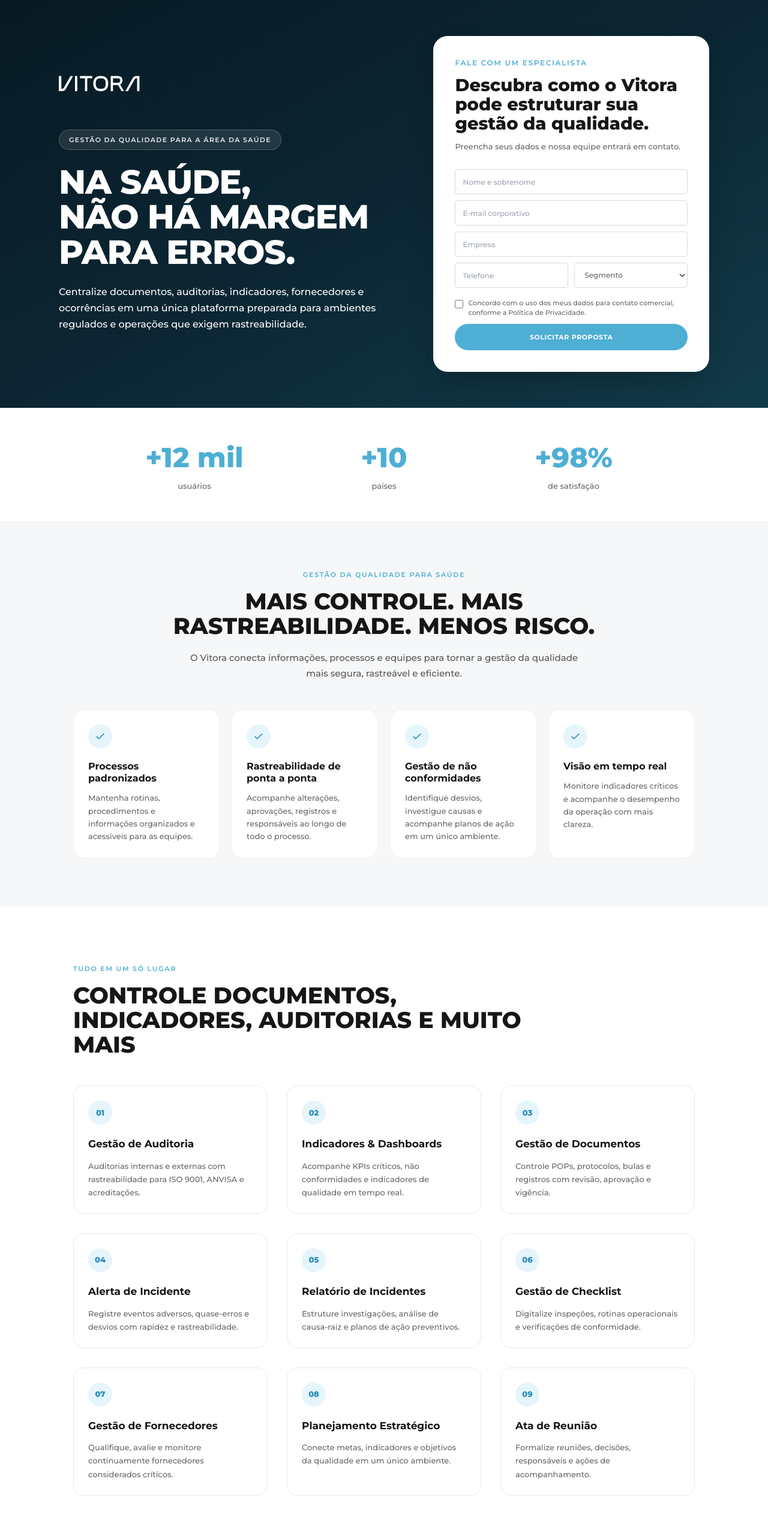
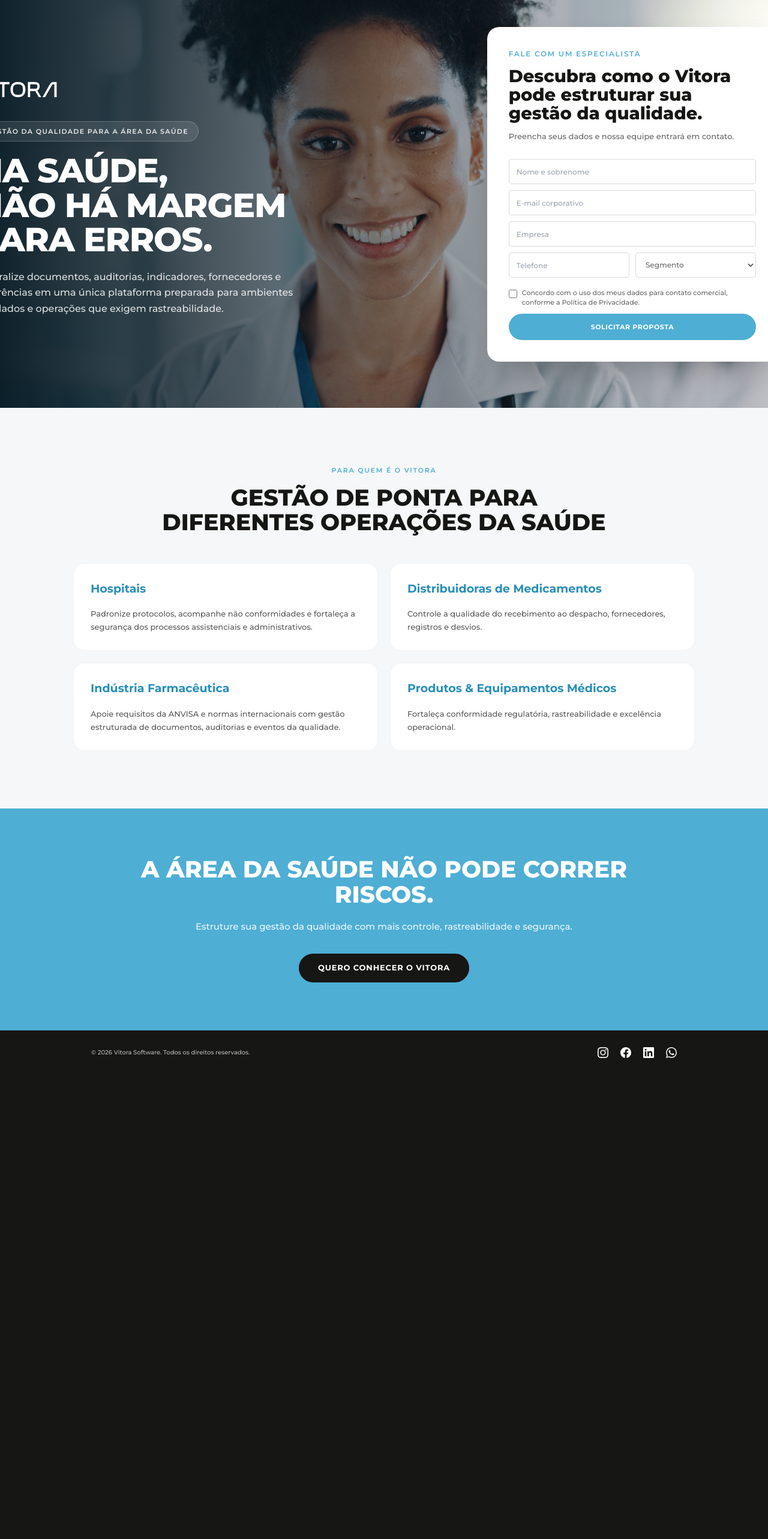
Before and after one commit to matheusoliveirafaurgs/LPVitConfies, a Next.js app: page /saude in a window 1280 px wide. Shown: the top 2566 px of the page at 60% size. After the commit the page ends 1792 px from the top, so only its background shows below. Built offline with nearby package versions, Linux system fonts and the light colour scheme.

Commit message:
feat: atualiza landing pages de saude e consultoria

```diff
--- a/app/saude/page.jsx
+++ b/app/saude/page.jsx
@@ -79,77 +79,6 @@
   url: "https://lp.vitora.com.br/saude",
 };
 
-const BENEFICIOS = [
-  {
-    titulo: "Processos padronizados",
-    texto:
-      "Mantenha rotinas, procedimentos e informações organizados e acessíveis para as equipes.",
-  },
-  {
-    titulo: "Rastreabilidade de ponta a ponta",
-    texto:
-      "Acompanhe alterações, aprovações, registros e responsáveis ao longo de todo o processo.",
-  },
-  {
-    titulo: "Gestão de não conformidades",
-    texto:
-      "Identifique desvios, investigue causas e acompanhe planos de ação em um único ambiente.",
-  },
-  {
-    titulo: "Visão em tempo real",
-    texto:
-      "Monitore indicadores críticos e acompanhe o desempenho da operação com mais clareza.",
-  },
-];
-
-const FUNCIONALIDADES = [
-  {
-    titulo: "Gestão de Auditoria",
-    texto:
-      "Auditorias internas e externas com rastreabilidade para ISO 9001, ANVISA e acreditações.",
-  },
-  {
-    titulo: "Indicadores & Dashboards",
-    texto:
-      "Acompanhe KPIs críticos, não conformidades e indicadores de qualidade em tempo real.",
-  },
-  {
-    titulo: "Gestão de Documentos",
-    texto:
-      "Controle POPs, protocolos, bulas e registros com revisão, aprovação e vigência.",
-  },
-  {
-    titulo: "Alerta de Incidente",
-    texto:
-      "Registre eventos adversos, quase-erros e desvios com rapidez e rastreabilidade.",
-  },
-  {
-    titulo: "Relatório de Incidentes",
-    texto:
-      "Estruture investigações, análise de causa-raiz e planos de ação preventivos.",
-  },
-  {
-    titulo: "Gestão de Checklist",
-    texto:
-      "Digitalize inspeções, rotinas operacionais e verificações de conformidade.",
-  },
-  {
-    titulo: "Gestão de Fornecedores",
-    texto:
-      "Qualifique, avalie e monitore continuamente fornecedores considerados críticos.",
-  },
-  {
-    titulo: "Planejamento Estratégico",
-    texto:
-      "Conecte metas, indicadores e objetivos da qualidade em um único ambiente.",
-  },
-  {
-    titulo: "Ata de Reunião",
-    texto:
-      "Formalize reuniões, decisões, responsáveis e ações de acompanhamento.",
-  },
-];
-
 const SEGMENTOS = [
   {
     titulo: "Hospitais",
@@ -182,20 +111,6 @@
   "Conformidade ANVISA",
   "Auditorias internas",
 ];
-
-function IconeCheck() {
-  return (
-    <svg viewBox="0 0 24 24" fill="none" aria-hidden="true" className="h-5 w-5">
-      <path
-        d="M5 12.5l4 4L19 7"
-        stroke="currentColor"
-        strokeWidth="2"
-        strokeLinecap="round"
-        strokeLinejoin="round"
-      />
-    </svg>
-  );
-}
 
 function IconeInstagram(props) {
   return (
@@ -245,24 +160,65 @@
           id="contato"
           className="relative overflow-hidden bg-[#071A24] text-white"
         >
-          <div className="absolute inset-0 bg-gradient-to-br from-[#071A24] via-[#0B2633] to-[#123B4A]" />
+          <div className="absolute inset-0 bg-gradient-to-r from-[#071A24]/95 via-[#071A24]/65 to-[#071A24]/45 sm:from-[#071A24]/95 sm:via-[#071A24]/40 sm:to-[#071A24]/78">
+            <Image
+              src="/saude/hero-saude.jpg"
+              alt="Profissional da área da saúde em ambiente hospitalar"
+              fill
+              priority
+              sizes="100vw"
+              className="
+    object-cover
+    object-[58%_center]
+    sm:object-center
+  "
+            />
 
-          <div className="relative mx-auto grid min-h-[680px] w-full max-w-[1180px] gap-12 px-6 py-8 sm:px-8 lg:grid-cols-[1fr_0.82fr] lg:items-center lg:gap-16 lg:px-12 lg:py-14">
-            <div>
+            <div className="absolute inset-0 bg-gradient-to-r from-[#071A24]/95 via-[#071A24]/40 to-[#071A24]/78" />
+          </div>
+
+          <div
+            className="
+  relative
+  mx-auto
+  grid
+  w-full
+  max-w-[1440px]
+  gap-8
+  px-6
+  pb-10
+  pt-8
+
+  sm:px-8
+  sm:pb-12
+
+  lg:min-h-[680px]
+  lg:grid-cols-[1.05fr_0.78fr]
+  lg:items-center
+  lg:gap-24
+  lg:px-10
+  lg:py-14
+
+  xl:px-6
+"
+          >
+            <div className="lg:-ml-8 lg:-mt-4 xl:-ml-16">
               <Image
                 src="/landing-v2/logo-vitora-branco.png"
                 alt="Vitora"
                 width={209}
                 height={40}
                 priority
-                className="h-auto w-[120px] sm:w-[135px]"
+                className="h-auto w-[105px] sm:w-[120px] lg:w-[135px]"
               />
 
-              <p className="mt-16 inline-flex rounded-full border border-white/20 bg-white/10 px-4 py-2 text-[11px] font-semibold uppercase tracking-[0.12em] text-white/90 backdrop-blur-sm">
+              <p className="mt-10 inline-flex rounded-full border border-white/20 bg-white/10 px-4 py-2 text-[11px] font-semibold uppercase tracking-[0.12em] text-white/90 backdrop-blur-sm">
                 Gestão da Qualidade para a Área da Saúde
               </p>
 
-              <h1 className="mt-6 max-w-[620px] text-[34px] font-extrabold uppercase leading-[1.04] tracking-[-0.02em] sm:text-[44px] lg:text-[56px]">
+              <h1
+                className="mt-5 max-w-[560px] text-[31px] font-extrabold uppercase leading-[1.03] tracking-[-0.02em] sm:text-[40px] lg:text-[56px]"
+              >
                 Na saúde,
                 <br />
                 não há margem
@@ -270,19 +226,19 @@
                 para erros.
               </h1>
 
-              <p className="mt-6 max-w-[570px] text-[15px] leading-[1.7] text-white/78 sm:text-[16px]">
+              <p className="mt-5 max-w-[540px] text-[14px] leading-[1.65] text-white/85 sm:text-[16px]">
                 Centralize documentos, auditorias, indicadores, fornecedores e
                 ocorrências em uma única plataforma preparada para ambientes
                 regulados e operações que exigem rastreabilidade.
               </p>
             </div>
 
-            <div className="rounded-[24px] bg-white p-6 text-[#161614] shadow-2xl sm:p-8 lg:p-9">
+            <div className="w-full max-w-[540px] rounded-[20px] bg-white p-5 text-[#161614] shadow-2xl sm:p-7 lg:-translate-y-4 lg:translate-x-10 lg:rounded[24px] lg:p-9 ">
               <p className="text-[12px] font-semibold uppercase tracking-[0.14em] text-[#4EAED4]">
                 Fale com um especialista
               </p>
 
-              <h2 className="mt-3 text-[25px] font-extrabold leading-[1.1] sm:text-[29px]">
+              <h2 className="mt-3 text-[23px] font-extrabold leading-[1.08] sm:text-[27px] lg:text-[29px]">
                 Descubra como o Vitora pode estruturar sua gestão da qualidade.
               </h2>
 
@@ -297,114 +253,8 @@
           </div>
         </section>
 
-        {/* NÚMEROS */}
-        <section className="border-b border-black/5 bg-white">
-          <div className="mx-auto grid max-w-[980px] grid-cols-1 gap-8 px-6 py-10 text-center sm:grid-cols-3 sm:px-8 sm:py-12">
-            <div>
-              <strong className="text-[38px] font-extrabold text-[#4EAED4] sm:text-[46px]">
-                +12 mil
-              </strong>
-
-              <p className="mt-1 text-[13px] text-black/60">usuários</p>
-            </div>
-
-            <div>
-              <strong className="text-[38px] font-extrabold text-[#4EAED4] sm:text-[46px]">
-                +10
-              </strong>
-
-              <p className="mt-1 text-[13px] text-black/60">países</p>
-            </div>
-
-            <div>
-              <strong className="text-[38px] font-extrabold text-[#4EAED4] sm:text-[46px]">
-                +98%
-              </strong>
-
-              <p className="mt-1 text-[13px] text-black/60">de satisfação</p>
-            </div>
-          </div>
-        </section>
-
-        {/* BENEFÍCIOS */}
-        <section className="bg-[#F5F7F8] py-16 sm:py-20">
-          <div className="mx-auto max-w-[1100px] px-6 sm:px-8">
-            <div className="mx-auto max-w-[760px] text-center">
-              <p className="text-[11px] font-semibold uppercase tracking-[0.16em] text-[#4EAED4]">
-                Gestão da qualidade para saúde
-              </p>
-
-              <h2 className="mt-4 text-[30px] font-extrabold uppercase leading-[1.08] sm:text-[38px]">
-                Mais controle. Mais rastreabilidade. Menos risco.
-              </h2>
-
-              <p className="mx-auto mt-5 max-w-[680px] text-[14px] leading-[1.7] text-black/65 sm:text-[15px]">
-                O Vitora conecta informações, processos e equipes para tornar a
-                gestão da qualidade mais segura, rastreável e eficiente.
-              </p>
-            </div>
-
-            <div className="mt-12 grid gap-5 sm:grid-cols-2 lg:grid-cols-4">
-              {BENEFICIOS.map((beneficio) => (
-                <article
-                  key={beneficio.titulo}
-                  className="rounded-[18px] border border-black/5 bg-white p-6"
-                >
-                  <div className="flex h-10 w-10 items-center justify-center rounded-full bg-[#E5F5FB] text-[#278EB8]">
-                    <IconeCheck />
-                  </div>
-
-                  <h3 className="mt-5 text-[16px] font-bold leading-[1.25]">
-                    {beneficio.titulo}
-                  </h3>
-
-                  <p className="mt-3 text-[13px] leading-[1.65] text-black/60">
-                    {beneficio.texto}
-                  </p>
-                </article>
-              ))}
-            </div>
-          </div>
-        </section>
-
-        {/* FUNCIONALIDADES */}
-        <section className="bg-white py-16 sm:py-20 lg:py-24">
-          <div className="mx-auto max-w-[1100px] px-6 sm:px-8">
-            <div className="max-w-[760px]">
-              <p className="text-[11px] font-semibold uppercase tracking-[0.16em] text-[#4EAED4]">
-                Tudo em um só lugar
-              </p>
-
-              <h2 className="mt-4 text-[30px] font-extrabold uppercase leading-[1.08] sm:text-[38px]">
-                Controle documentos, indicadores, auditorias e muito mais
-              </h2>
-            </div>
-
-            <div className="mt-12 grid gap-x-8 gap-y-8 sm:grid-cols-2 lg:grid-cols-3">
-              {FUNCIONALIDADES.map((item, index) => (
-                <article
-                  key={item.titulo}
-                  className="group rounded-[18px] border border-[#E4E8EA] p-6 transition-all duration-200 hover:-translate-y-1 hover:border-[#4EAED4]/60 hover:shadow-lg"
-                >
-                  <div className="flex h-10 w-10 items-center justify-center rounded-full bg-[#E5F5FB] text-[13px] font-extrabold text-[#278EB8]">
-                    {String(index + 1).padStart(2, "0")}
-                  </div>
-
-                  <h3 className="mt-5 text-[17px] font-bold">{item.titulo}</h3>
-
-                  <p className="mt-3 text-[13px] leading-[1.7] text-black/60">
-                    {item.texto}
-                  </p>
-                </article>
-              ))}
-            </div>
-          </div>
-        </section>
-
         {/* SEGMENTOS */}
-        <section className="relative overflow-hidden bg-[#F5F7F8] py-16 sm:py-20 lg:py-24">
-
-
+        <section className="relative overflow-hidden bg-[#F5F7F8] py-14 sm:py-20 lg:py-24">
           <div className="relative mx-auto max-w-[1100px] px-6 sm:px-8">
             <div className="mx-auto max-w-[760px] text-center">
               <p className="text-[11px] font-semibold uppercase tracking-[0.16em] text-[#4EAED4]">
@@ -435,26 +285,6 @@
           </div>
         </section>
 
-        {/* CONFORMIDADE */}
-        <section className="bg-[#071A24] py-14 text-white sm:py-16">
-          <div className="mx-auto max-w-[1100px] px-6 text-center sm:px-8">
-            <h2 className="text-[25px] font-extrabold uppercase leading-[1.1] sm:text-[31px]">
-              Preparado para ambientes que exigem controle e conformidade
-            </h2>
-
-            <div className="mt-8 flex flex-wrap justify-center gap-3">
-              {CONFORMIDADE.map((item) => (
-                <span
-                  key={item}
-                  className="rounded-full border border-white/20 bg-white/5 px-4 py-2 text-[11px] font-semibold uppercase tracking-[0.08em] text-white/80"
-                >
-                  {item}
-                </span>
-              ))}
-            </div>
-          </div>
-        </section>
-
         {/* CTA FINAL */}
         <section className="bg-[#4EAED4] px-6 py-16 text-white sm:py-20">
           <div className="mx-auto max-w-[820px] text-center">
@@ -469,7 +299,7 @@
 
             <Link
               href="#contato"
-              className="mt-8 inline-flex min-h-[48px] items-center justify-center rounded-full bg-[#161614] px-8 text-[13px] font-bold uppercase tracking-[0.08em] text-white transition-transform hover:-translate-y-0.5"
+              className="mt-8 inline-flex min-h-[48px] items-center justify-center rounded-full bg-[#161614] px-6 text-[12px] font-bold uppercase tracking-[0.06em] text-white transition-transform hover:-translate-y-0.5 sm:px-8 sm:text-[13px]"
             >
               Quero conhecer o Vitora
             </Link>
```
Also changed, not shown: app/consultoria20/page.jsx (+42 -31 lines), components/saude/FormularioSaude.jsx (+17 -36 lines), public/saude/hero-saude.jpg (added).
